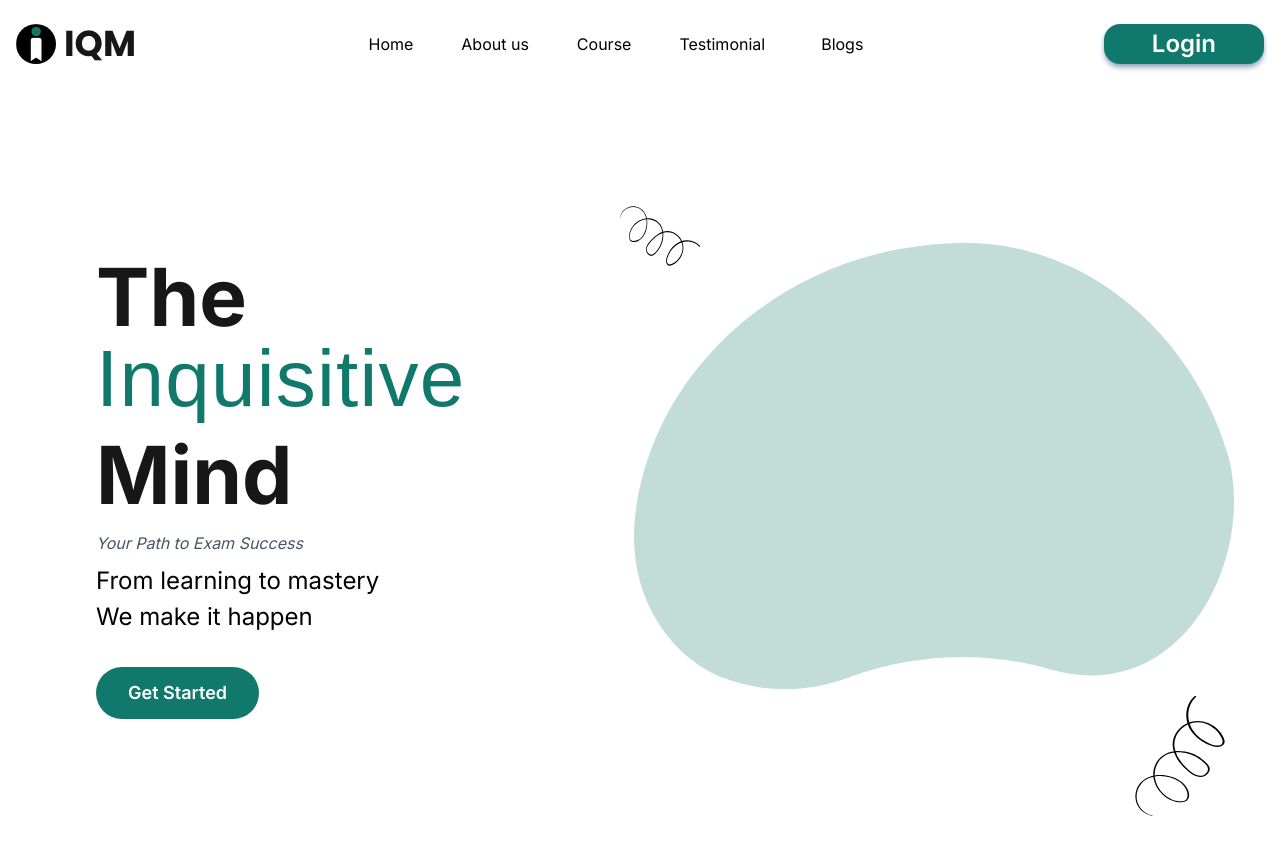
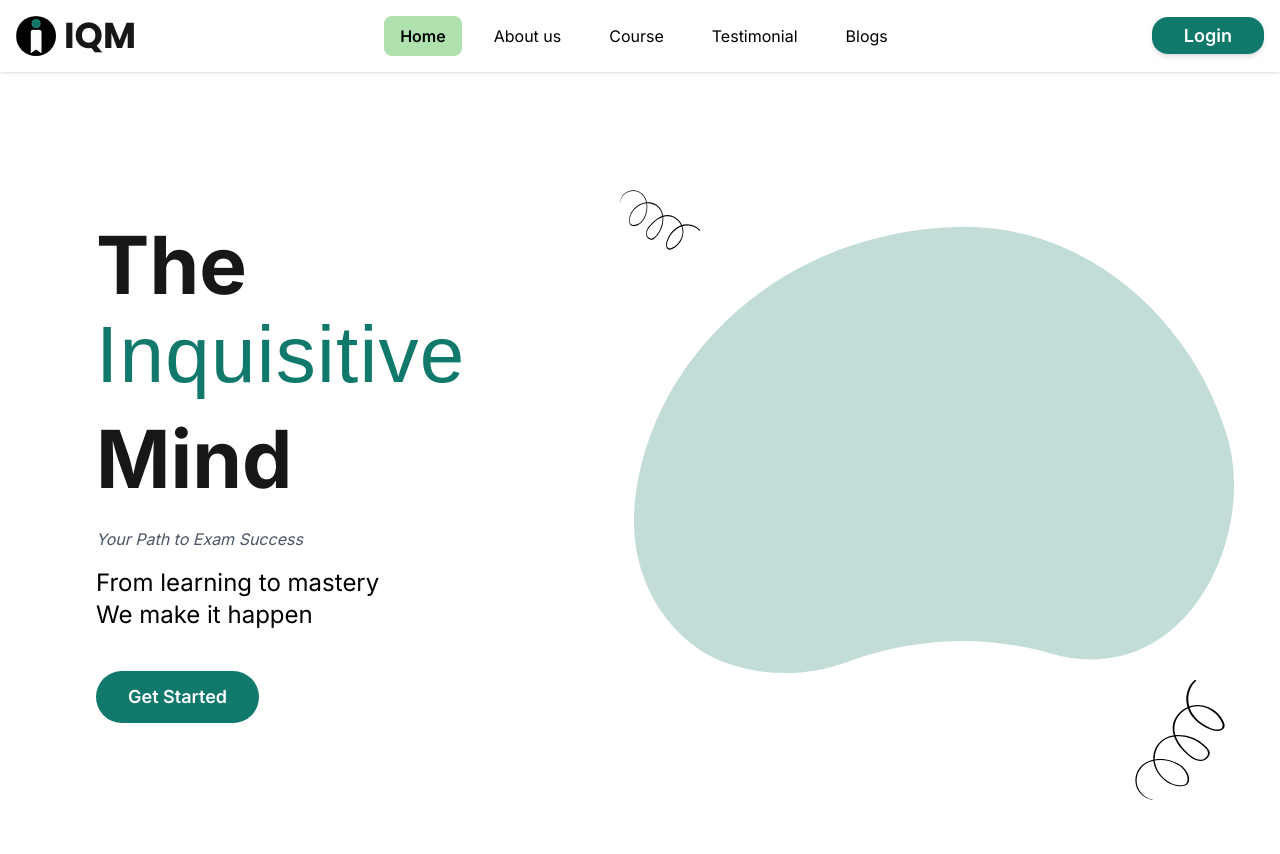
Before and after one commit to A5shi5h/iqm, a Next.js app: page / in a window 1280 px wide. Shown: the top 854 px of the page. Built offline with nearby package versions, Linux system fonts and the light colour scheme; a web font is replaced by a local one.

Commit message:
Active nav items

```diff
--- /dev/null
+++ b/app/about/page.tsx
@@ -0,0 +1,33 @@
+import { Fragment } from "react";
+import localFont from "next/font/local";
+import { Inter } from "next/font/google";
+
+const coolvetica = localFont({
+    src: "../../fonts/Coolvetica.ttf",
+});
+const inter = Inter({ subsets: ["latin"], weight: ["400", "600", "700"] });
+
+export default function About() {
+    return (
+        <Fragment>
+            <section className={`relative w-full min-h-screen flex flex-col items-center px-4 sm:px-6 md:px-24 bg-white ${inter.className}`}>
+                <div className="text-center space-y-4 w-full max-w-4xl mt-20 md:mt-35">
+
+                    <h1 className={`${coolvetica.className} text-4xl md:text-5xl lg:text-[64px] mb-6`}>
+                        About Us
+                    </h1>
+
+                    <div className=" h-px bg-black mx-auto"></div>
+                </div>
+
+                <div className="mt-12 w-full max-w-4xl">
+                    <p className="text-base md:text-lg lg:text-[24px] leading-relaxed text-center">
+                        In the midst of the global pandemic, a need was felt. That need gave rise to IQM — a place where curiosity meets clarity.
+                        What started as a problem has evolved into a mission: to make learning accessible, intuitive, and inspiring.
+                    </p>
+                </div>
+            </section>
+
+        </Fragment>
+    );
+}
--- /dev/null
+++ b/app/blogs/page.tsx
@@ -0,0 +1,9 @@
+import { Fragment } from "react";
+
+export default function Blogs(){
+    return (
+        <Fragment>
+            <p>Blogs Page</p>
+        </Fragment>
+    );
+}
--- /dev/null
+++ b/app/course/page.tsx
@@ -0,0 +1,9 @@
+import { Fragment } from "react";
+
+export default function Course() {
+    return (
+        <Fragment>
+            <p>Course Page</p>
+        </Fragment>
+    );
+}
--- a/app/layout.tsx
+++ b/app/layout.tsx
@@ -1,6 +1,7 @@
 import type { Metadata } from "next";
 import { Geist, Geist_Mono } from "next/font/google";
 import "./globals.css";
+import Navbar from "@/components/Navbar";
 
 const geistSans = Geist({
   variable: "--font-geist-sans",
@@ -27,6 +28,7 @@ export default function RootLayout({
       <body
         className={`${geistSans.variable} ${geistMono.variable} antialiased`}
       >
+        <Navbar/>
         {children}
       </body>
     </html>
--- a/app/page.tsx
+++ b/app/page.tsx
@@ -4,7 +4,6 @@ import Navbar from "@/components/Navbar";
 export default function Page() {
   return (
     <>
-     <Navbar />
      <Hero />
     </>
   )
--- /dev/null
+++ b/app/testimonial/page.tsx
@@ -0,0 +1,11 @@
+import { Fragment } from "react";
+
+export default function Testimonial(){
+    return(
+        <Fragment>
+            <p>
+            Testimonial page
+            </p>
+        </Fragment>
+    );
+}
--- a/components/Hero.tsx
+++ b/components/Hero.tsx
@@ -5,35 +5,37 @@ import { Inter } from "next/font/google";
 import localFont from "next/font/local";
 
 const coolvetica = localFont({
-  src : "../fonts/Coolvetica.ttf",
+  src: "../fonts/Coolvetica.ttf",
 });
 
 const inter = Inter({ subsets: ["latin"], weight: ["400", "600", "700"] });
 
 export default function Hero() {
   return (
-    <section className={`relative w-full min-h-screen flex items-center justify-between px-10 md:px-24 py-16 bg-white ${inter.className}`}>
+    <section className={`relative w-full min-h-screen flex items-center justify-between px-4 sm:px-10 md:px-24 py-16 bg-white ${inter.className}`}>
 
       {/* Left Text Area */}
-      <div className="z-10 max-w-xl space-y-2">
-        <h1 className="text-[80px] font-bold leading-[80px]">
+      <div className="z-10 max-w-xl space-y-2 md:space-y-4">
+        <h1 className="text-5xl sm:text-6xl md:text-[80px] font-bold leading-[1.1]">
           <span className="block">The</span>
           <span className={`${coolvetica.className} text-[#11796B] font-normal tracking-[1.25px]`}>Inquisitive</span>
-          <span className="block pt-4">Mind</span>
+          <span className="block pt-1 sm:pt-2 md:pt-4">Mind</span>
         </h1>
 
-        <p className="italic text-gray-600 text-[16px] font-normal pt-2">Your Path to Exam Success</p>
-        <p className="text-[24px] font-normal text-black">
+        <p className="italic text-gray-600 text-sm sm:text-base font-normal pt-1 sm:pt-2">
+          Your Path to Exam Success
+        </p>
+        <p className="text-lg sm:text-xl md:text-2xl font-normal text-black">
           From learning to mastery<br />We make it happen
         </p>
 
-        <button className="mt-6 bg-[#11796B] text-white text-lg font-semibold px-8 py-3 rounded-full hover:bg-black transition-all">
+        <button className="mt-4 sm:mt-6 bg-[#11796B] text-white text-base sm:text-lg font-semibold px-6 sm:px-8 py-2 sm:py-3 rounded-full hover:bg-black transition-all">
           Get Started
         </button>
       </div>
 
-      {/* Right Blob Shape */}
-      <div className="hidden md:block absolute right-24 top-32 w-[500px] h-[500px]">
+      {/* Right Blob Shape - Adjusted for smaller screens */}
+      <div className="hidden md:block absolute right-10 lg:right-24 top-20 lg:top-32 w-[300px] lg:w-[500px] h-[300px] lg:h-[500px]">
         <Image
           src="/images/blob.svg"
           alt="Blob shape"
@@ -43,20 +45,20 @@ export default function Hero() {
         />
       </div>
 
-      {/* Decorative Swirls */}
+      {/* Decorative Swirls - Adjusted for smaller screens */}
       <Image
         src="/images/swirl-top.svg"
         alt="Top swirl"
         width={40}
         height={40}
-        className="absolute top-32 left-[40rem] scale-200 rotate-180"
+        className="hidden sm:block absolute top-20 sm:top-32 left-[20rem] sm:left-[40rem] scale-150 sm:scale-200 rotate-180"
       />
       <Image
         src="/images/swirl-bottom.svg"
         alt="Bottom swirl"
         width={40}
         height={40}
-        className="absolute bottom-28 right-20 scale-300 rotate-90"
+        className="hidden sm:block absolute bottom-20 sm:bottom-28 right-10 sm:right-20 scale-200 sm:scale-300 rotate-90"
       />
     </section>
   );
--- a/components/Navbar.tsx
+++ b/components/Navbar.tsx
@@ -2,7 +2,8 @@
 
 import Image from "next/image";
 import Link from "next/link";
-import { useState } from "react";
+import { useState, useEffect } from "react";
+import { usePathname } from "next/navigation";
 import { Inter, Poppins } from "next/font/google";
 import { Menu, X } from "lucide-react";
 
@@ -11,14 +12,27 @@ const poppins = Poppins({ subsets: ["latin"], weight: ["400", "700"] });
 
 const Navbar = () => {
   const [menuOpen, setMenuOpen] = useState(false);
+  const pathname = usePathname();
+
+  // Close menu when route changes
+  useEffect(() => {
+    setMenuOpen(false);
+  }, [pathname]);
+
+  // Nav links data
+  const navLinks = [
+    { href: "/", label: "Home" },
+    { href: "/about", label: "About us" },
+    { href: "/course", label: "Course" },
+    { href: "/testimonial", label: "Testimonial" },
+    { href: "/blogs", label: "Blogs" },
+  ];
 
   return (
-    <nav className={`${inter.className} w-full bg-white shadow-sm`}>
+    <nav className={`${inter.className} w-full bg-white shadow-sm sticky top-0 z-50`}>
       <div className="max-w-8xl mx-auto px-4 py-4 flex items-center justify-between">
-
         {/* Logo and Brand */}
-
-        <div className="flex items-center gap-2">
+        <Link href="/" className="flex items-center gap-2">
           <Image
             src="/images/logo.jpg"
             alt="IQM Logo"
@@ -27,48 +41,67 @@ const Navbar = () => {
             className="rounded-full"
           />
           <h1 className={`${poppins.className} font-bold text-4xl`}>IQM</h1>
-        </div>
+        </Link>
 
         {/* Desktop Nav Links */}
-
         <div className="hidden md:flex items-center space-x-4 text-black font-medium text-md">
-          <Link href="/" className="hover:bg-gray-200 px-4 py-4 rounded-lg">Home</Link>
-          <Link href="/about" className="hover:bg-gray-200 px-4 py-4 rounded-lg">About us</Link>
-          <Link href="/course" className="hover:bg-gray-200 px-4 py-4 rounded-lg">Course</Link>
-          <Link href="/testimonial" className="hover:bg-gray-200 px-4 py-4 rounded-lg">Testimonial</Link>
-          <Link href="/blogs" className="hover:bg-gray-200 px-6 py-4 rounded-lg">Blogs</Link>
+          {navLinks.map((link) => (
+            <Link
+              key={link.href}
+              href={link.href}
+              className={`hover:bg-gray-200 px-4 py-2 rounded-lg transition-colors ${
+                pathname === link.href ? "bg-[#AFE1AF] font-semibold" : ""
+              }`}
+            >
+              {link.label}
+            </Link>
+          ))}
         </div>
 
         {/* Login Button */}
-
+        <div className="hidden md:block">
           <Link
             href="/login"
-          className="bg-[#11796B] text-white px-12 py-1 rounded-2xl shadow-md font-semibold text-2xl hover:bg-black shadow-slate-400"
+            className="bg-[#11796B] text-white px-8 py-2 rounded-2xl shadow-md font-semibold text-lg hover:bg-black transition-colors"
           >
             Login
           </Link>
+        </div>
 
         {/* Mobile Menu Button */}
-
-        <div className="md:hidden">
-          <button onClick={() => setMenuOpen(!menuOpen)} className="text-black">
+        <div className="md:hidden flex items-center gap-4">
+          <Link
+            href="/login"
+            className="bg-[#11796B] text-white px-4 py-1 rounded-2xl shadow-md font-semibold text-sm hover:bg-black transition-colors"
+          >
+            Login
+          </Link>
+          <button
+            onClick={() => setMenuOpen(!menuOpen)}
+            className="text-black"
+            aria-label={menuOpen ? "Close menu" : "Open menu"}
+          >
             {menuOpen ? <X size={24} /> : <Menu size={24} />}
           </button>
         </div>
       </div>
 
       {/* Mobile Nav Menu */}
-
       {menuOpen && (
-        <div className="md:hidden px-6 pb-4 flex flex-col space-y-2 bg-white text-sm font-medium">
-          <Link href="/" className="hover:bg-gray-300 px-4 py-2 rounded-lg" onClick={() => setMenuOpen(false)}>Home</Link>
-          <Link href="/about" className="hover:bg-gray-300 px-4 py-2 rounded-lg" onClick={() => setMenuOpen(false)}>About us</Link>
-          <Link href="/course" className="hover:bg-gray-300 px-4 py-2 rounded-lg" onClick={() => setMenuOpen(false)}>Course</Link>
-          <Link href="/testimonial" className="hover:bg-gray-300 px-4 py-2 rounded-lg" onClick={() => setMenuOpen(false)}>Testimonial</Link>
-          <Link href="/blogs" className="hover:bg-gray-300 px-4 py-2 rounded-lg" onClick={() => setMenuOpen(false)}>Blogs</Link>
-          <Link href="/login" className="bg-[#11796B] text-white px-6 py-2 rounded-full font-semibold text-sm hover:bg-black mt-2">
-            Login
+        <div className="md:hidden px-6 pb-4 bg-white">
+          <div className="flex flex-col space-y-2">
+            {navLinks.map((link) => (
+              <Link
+                key={link.href}
+                href={link.href}
+                className={`hover:bg-gray-200 px-4 py-3 rounded-lg transition-colors ${
+                  pathname === link.href ? "bg-gray-100 font-semibold" : ""
+                }`}
+              >
+                {link.label}
               </Link>
+            ))}
+          </div>
         </div>
       )}
     </nav>
```
Lines whose indentation alone changed are shown as unchanged.
